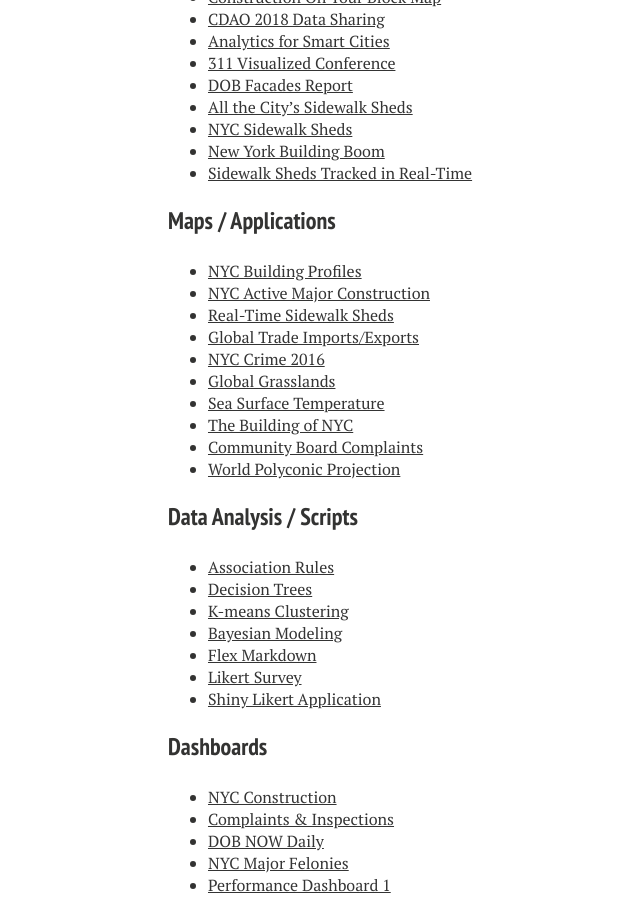
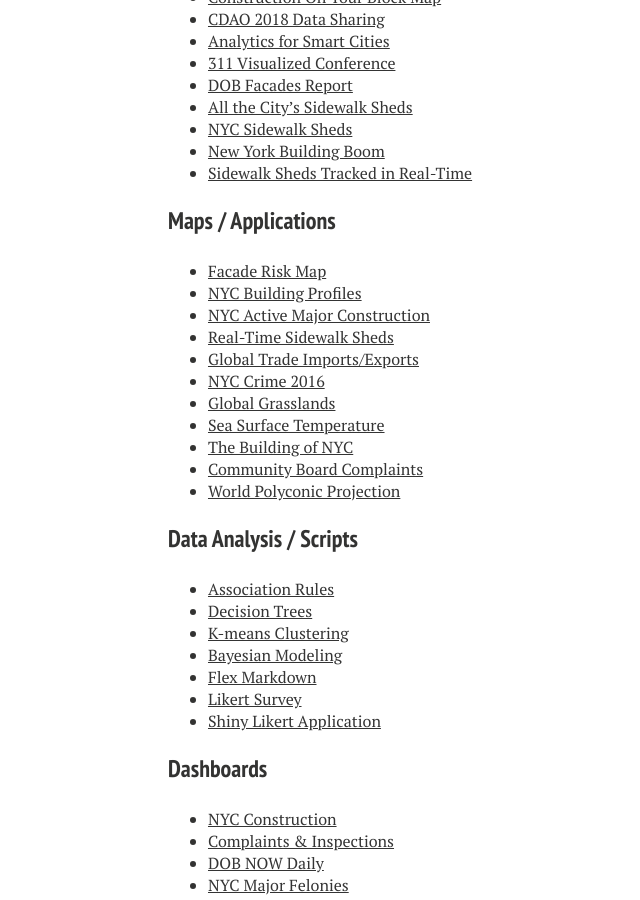
Before and after one commit to timothymartin76/timothymartin76.github.io, a Jekyll site: the page built from index.md, in a window 1280 px wide and 900 px high, scrolled down 818 px. Shown: the whole window, without its empty margins (152-792 px from the left). Built offline with Jekyll 4.4.1, drawn with Linux system fonts in a browser that asks for light colours; nearby versions of some CDN libraries.

Commit message:
Update index.md

```diff
--- a/index.md
+++ b/index.md
@@ -26,6 +26,7 @@
 * <a href="https://ny.curbed.com/2018/4/11/17226456/nyc-sidewalk-shed-map-real-time" target="_blank">Sidewalk Sheds Tracked in Real-Time</a>
 
 ### Maps / Applications
+* <a href="https://www1.nyc.gov/assets/buildings/html/facade_risk_levels.html" target="_blank">Facade Risk Map</a>
 * <a href="https://nycdob.github.io/DOB_Building_Profiles/" target="_blank">NYC Building Profiles</a>
 * <a href="https://www1.nyc.gov/assets/buildings/html/nyc-active-major-construction.html" target="_blank">NYC Active Major Construction</a>
 * <a href="http://www1.nyc.gov/assets/buildings/html/sidewalk-shed-map.html" target="_blank">Real-Time Sidewalk Sheds</a>
```
